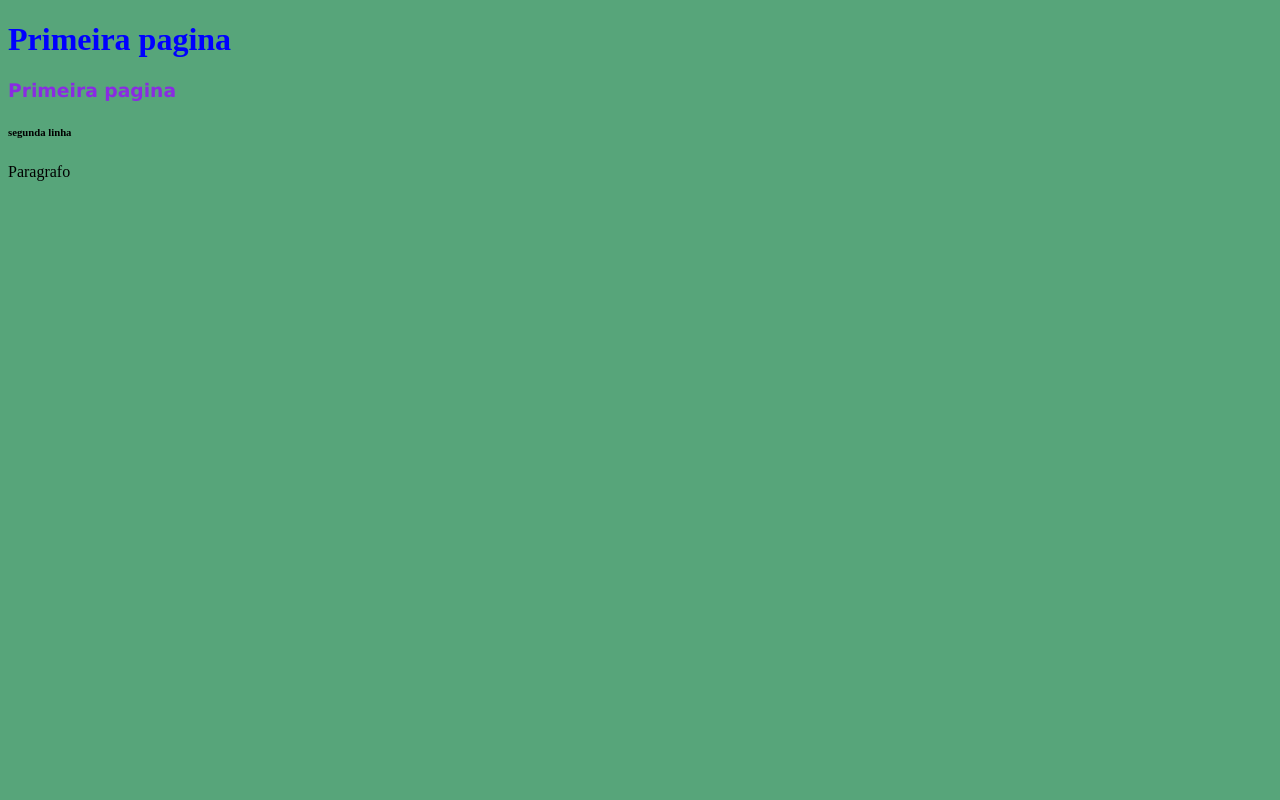
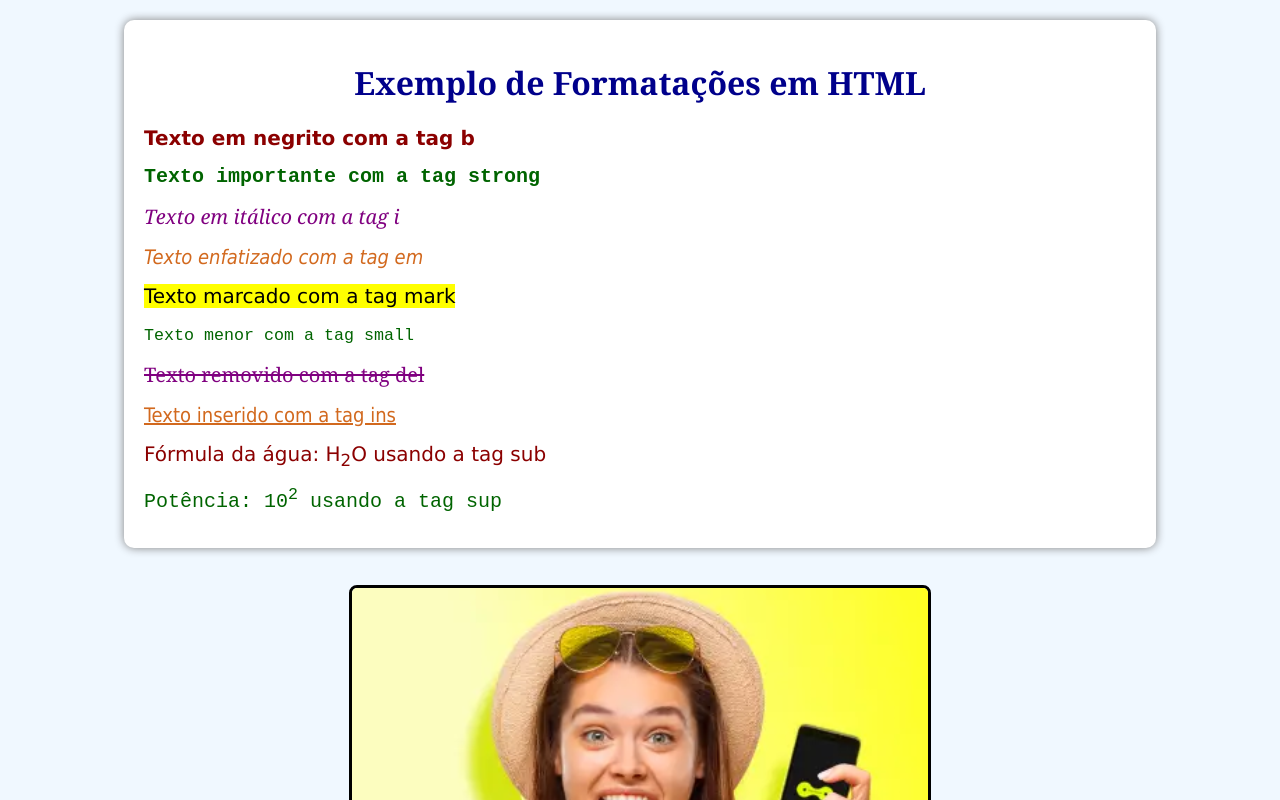
Before and after one commit to EMYDIOjr/pwi-emydiosjr2026, a plain HTML site: page index.html in a window 1280 px wide. Shown: the top 800 px of the page. Drawn offline with Linux system fonts and the light colour scheme.

```diff
--- a/index.html
+++ b/index.html
@@ -1,15 +1,69 @@
 <!DOCTYPE html>
-<html lang="en">
+<html lang="pt-BR">
 <head>
-    <meta charset="UTF-8">
-    <meta name="viewport" content="width=device-width, initial-scale=1.0">
-    <title>Inicial</title>
+  <meta charset="UTF-8">
+  <meta name="viewport" content="width=device-width, initial-scale=1.0">
+  <title>Formatações de Texto em HTML</title>
+  <style>
+    body {
+      background-color: #f0f8ff;
+      font-family: Arial, sans-serif;
+      margin: 0;
+      padding: 20px;
+    }
+
+    h1 {
+      color: darkblue;
+      text-align: center;
+      font-family: Georgia, serif;
+    }
+
+    .container {
+      background-color: white;
+      padding: 20px;
+      border-radius: 10px;
+      width: 80%;
+      margin: auto;
+      box-shadow: 0 0 10px gray;
+    }
+
+    p {
+      font-size: 20px;
+      margin: 15px 0;
+    }
+
+    .fonte1 { font-family: Verdana, sans-serif; color: darkred; }
+    .fonte2 { font-family: "Courier New", monospace; color: darkgreen; }
+    .fonte3 { font-family: Georgia, serif; color: purple; }
+    .fonte4 { font-family: Tahoma, sans-serif; color: chocolate; }
+  </style>
 </head>
-<body style="background-color: rgb(87, 165, 122);">
-    <h1 style="color: blue;">Primeira pagina<br></h1>
-    <h3 style="font-family: Verdana, Geneva, Tahoma, sans-serif; color: blueviolet;">Primeira pagina<br></h3>
-    <h6>segunda linha</h6>
-    <p>Paragrafo</p>
+<body>
 
+  <div class="container">
+    <h1>Exemplo de Formatações em HTML</h1>
+
+    <p class="fonte1"><b>Texto em negrito com a tag b</b></p>
+
+    <p class="fonte2"><strong>Texto importante com a tag strong</strong></p>
+
+    <p class="fonte3"><i>Texto em itálico com a tag i</i></p>
+
+    <p class="fonte4"><em>Texto enfatizado com a tag em</em></p>
+
+    <p class="fonte1"><mark>Texto marcado com a tag mark</mark></p>
+
+    <p class="fonte2"><small>Texto menor com a tag small</small></p>
+
+    <p class="fonte3"><del>Texto removido com a tag del</del></p>
+
+    <p class="fonte4"><ins>Texto inserido com a tag ins</ins></p>
+
+    <p class="fonte1">Fórmula da água: H<sub>2</sub>O usando a tag sub</p>
+
+    <p class="fonte2">Potência: 10<sup>2</sup> usando a tag sup</p>
+  </div>
+  </body>
+  <img src="image.png" alt="Modelo" style="display:block; margin:10mm auto; border:3px solid #000; border-radius:8px;">
 </body>
 </html>
```
Also changed, not shown: image.png (added), 1 other file.
